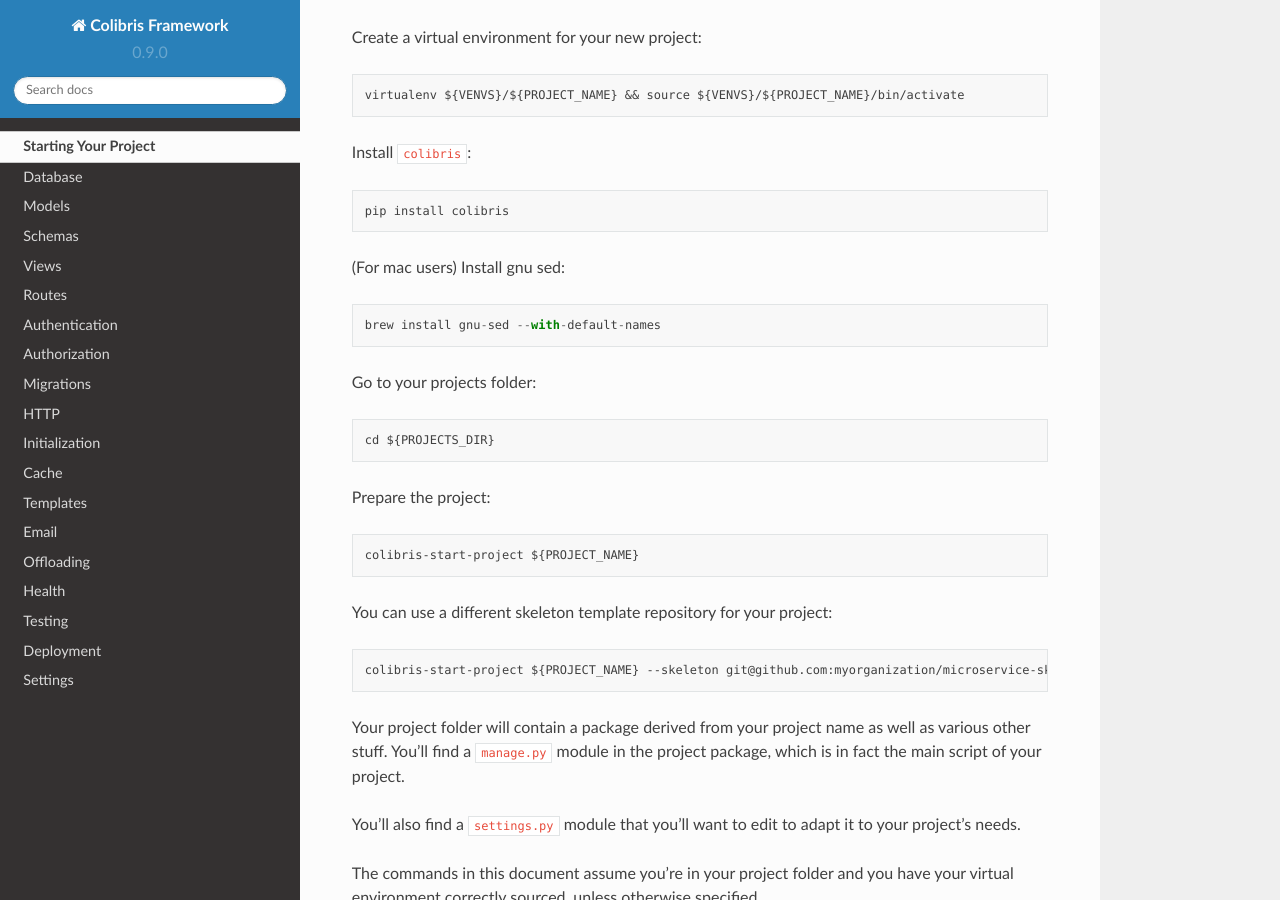
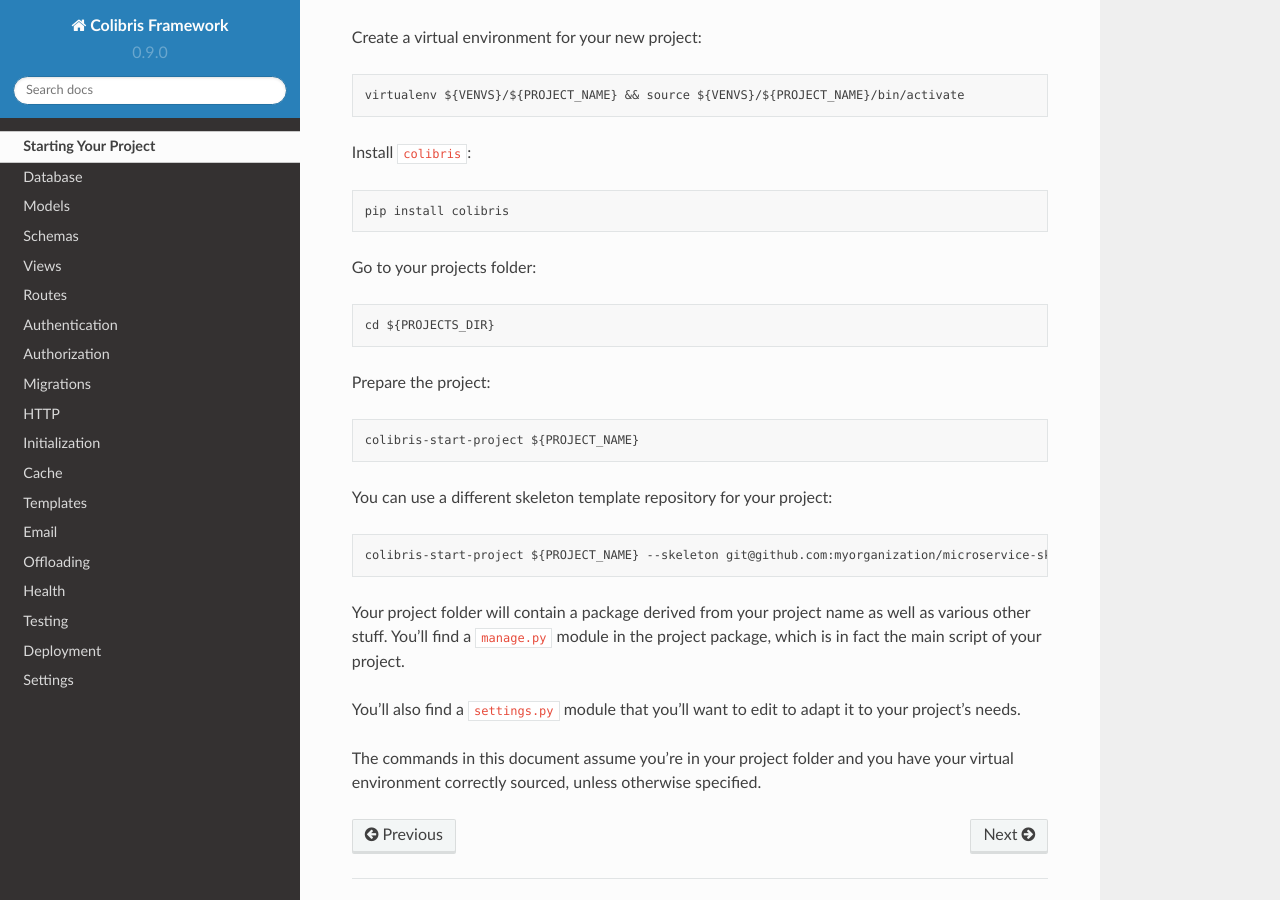
Before and after one commit to colibris-framework/colibris, a Sphinx documentation site: the page built from docs/source/Starting-Your-Project.md, in a window 1280 px wide and 900 px high, scrolled down 356 px. Built offline with Sphinx 7.4.7 and the Read the Docs theme 2.0.0, drawn with Linux system fonts in a browser that asks for light colours.

Commit message:
Docs: Remove unnecessary step for mac users

```diff
--- a/docs/source/Starting-Your-Project.md
+++ b/docs/source/Starting-Your-Project.md
@@ -16,9 +16,6 @@
 
     pip install colibris
 
-(For mac users) Install gnu sed:
-
-    brew install gnu-sed --with-default-names
 
 Go to your projects folder:
 
```
